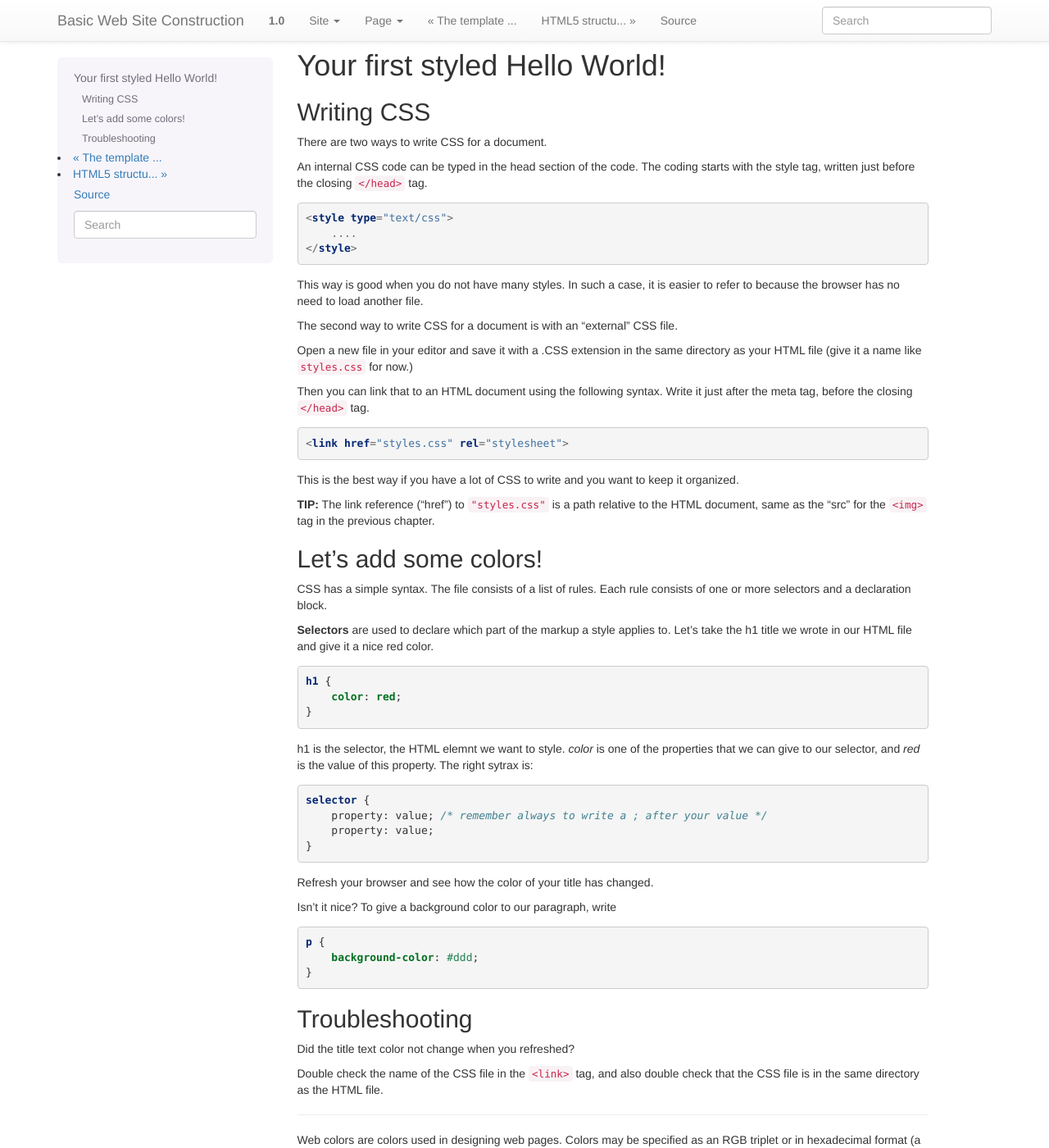
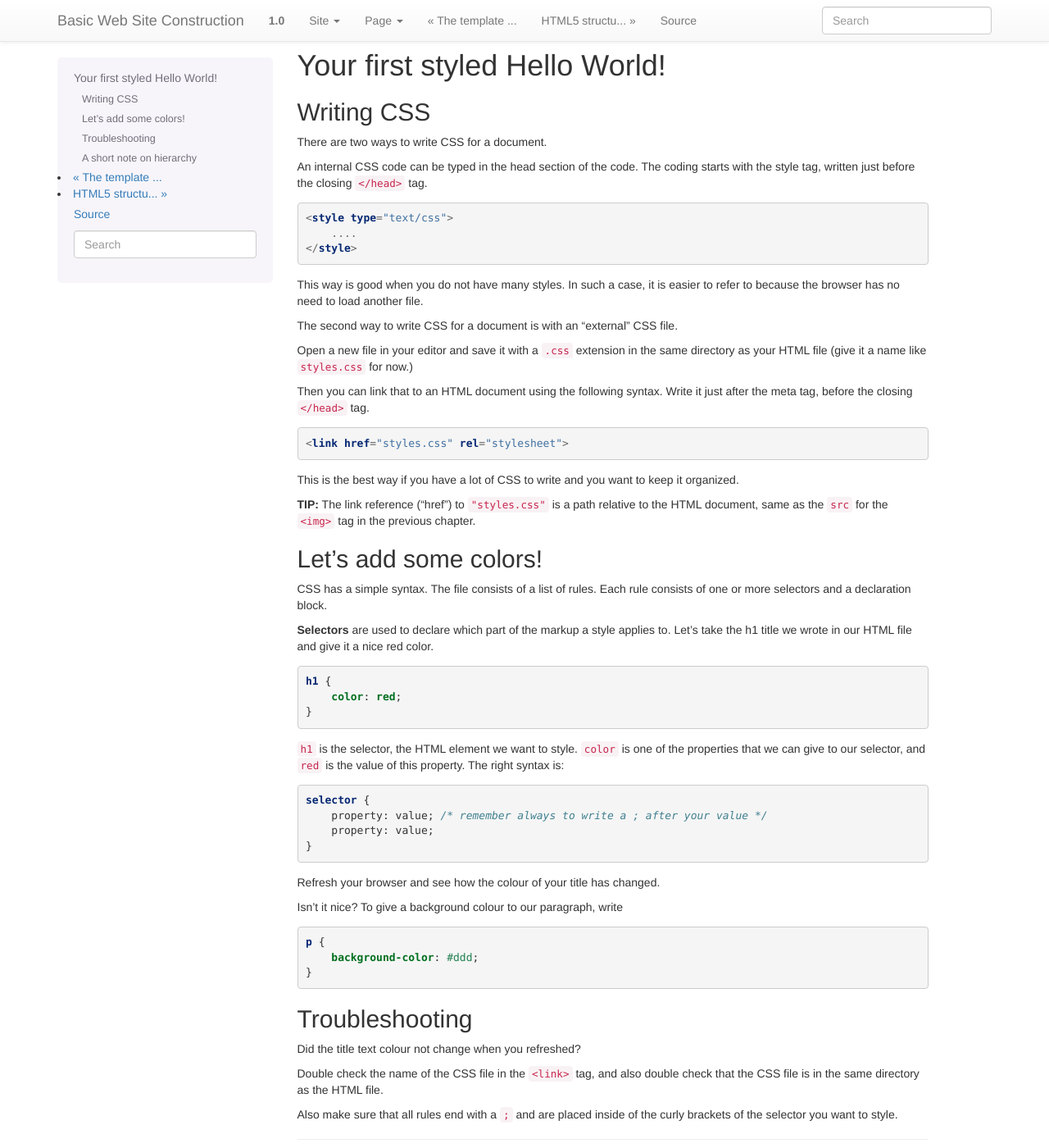
Before and after one commit to OpenTechSchool/html-css-beginners, a Sphinx documentation site: the page built from source/core/style.rst, in a window 1280 px wide and 1400 px high. Shown: the whole window at 82% size. Built offline with Sphinx 7.4.7, drawn with Linux system fonts in a browser that asks for light colours; formulas are drawn with MathJax 3; some of the changed text lies outside the part shown.

Commit message:
Porgressive update to gh-pages:
 - 4362e1147f
 - 7855d8da71
 - 0ad52336c8
 - e45a1971b4
 - e8408956d9
 - a5a42649a1
 - 9bb23538f6

```diff
--- a/source/core/resources.rst
+++ b/source/core/resources.rst
@@ -18,7 +18,7 @@ around to refer to as you work through the workshop.
 Reference material
 ------------------
 
-The Mozilla Developer Network (MDN), by the guys who make Firefox, host
+The Mozilla Developer Network (MDN), by the people who make Firefox, host
 some great resources:
 
 - HTML Portal - Guides, intros, tutorials, references, elements,
--- a/source/core/style.rst
+++ b/source/core/style.rst
@@ -22,7 +22,7 @@ easier to refer to because the browser has no need to load another file.
 The second way to write CSS for a document is with an "external" CSS
 file.
 
-Open a new file in your editor and save it with a .CSS extension in the
+Open a new file in your editor and save it with a ``.css`` extension in the
 same directory as your HTML file (give it a name like ``styles.css`` for
 now.)
 
@@ -37,7 +37,7 @@ This is the best way if you have a lot of CSS to write and you want to
 keep it organized.
 
 **TIP:** The link reference ("href") to ``"styles.css"`` is a path
-relative to the HTML document, same as the "src" for the ``<img>`` tag
+relative to the HTML document, same as the ``src`` for the ``<img>`` tag
 in the previous chapter.
 
 Let's add some colors!
@@ -56,9 +56,9 @@ it a nice red color.
         color: red;
     }
 
-h1 is the selector, the HTML elemnt we want to style. *color* is one of
-the properties that we can give to our selector, and *red* is the value
-of this property. The right sytrax is:
+``h1`` is the selector, the HTML element we want to style. ``color`` is one of
+the properties that we can give to our selector, and ``red`` is the value
+of this property. The right syntax is:
 
 ::
 
@@ -67,9 +67,9 @@ of this property. The right sytrax is:
         property: value;
     }
 
-Refresh your browser and see how the color of your title has changed.
+Refresh your browser and see how the colour of your title has changed.
 
-Isn't it nice? To give a background color to our paragraph, write
+Isn't it nice? To give a background colour to our paragraph, write
 
 ::
 
@@ -80,28 +80,31 @@ Isn't it nice? To give a background color to our paragraph, write
 Troubleshooting
 ---------------
 
-Did the title text color not change when you refreshed?
+Did the title text colour not change when you refreshed?
 
 Double check the name of the CSS file in the ``<link>`` tag, and also
 double check that the CSS file is in the same directory as the HTML
 file.
 
+Also make sure that all rules end with a ``;`` and are placed inside of the
+curly brackets of the selector you want to style.
+
 --------------
 
-Web colors are colors used in designing web pages. Colors may be
+Web colours are colours used in designing web pages. Colours may be
 specified as an RGB triplet or in hexadecimal format (a hex triplet).
 Hexadecimal color codes begin with a number sign (#). This number can be
 picked from a graphics software or from some nice web tool, such as,
-`Color picker <http://www.colorpicker.com/>`__, for example. When you
+`Color picker <http://www.colorpicker.com/>`_, for example. When you
 have chosen your color, copy the number that starts with # and paste
 that in your CSS file.
 
-Good to know: #000 is black and #fff is white.
+Good to know: ``#000`` is black and ``#fff`` is white.
 
 --------------
 
 Let's try now to give a nice border to our image, that we added to our
-page in the `first chapter <structure.md>`__.
+page in the :doc:`first chapter <structure>`.
 
 ::
 
@@ -121,5 +124,33 @@ top edge, we would write
     }
 
 Look at the `CSS cheat
-sheet <http://coding.smashingmagazine.com/2009/07/13/css-3-cheat-sheet-pdf/>`__
+sheet <http://coding.smashingmagazine.com/2009/07/13/css-3-cheat-sheet-pdf/>`_
 and give some more styles to your images.
+
+A short note on hierarchy
+-------------------------
+
+As you learned in the :doc:`structure section <structure>` in HTML you can
+nest your tags inside of one another like so:
+
+::
+
+    <div id="first-heading">
+        <h1>The h1 tags indicates the primary <div>header</div> of the document</h1>
+    </div>
+
+In CSS you can apply hierarchical styling like this:
+
+::
+
+    p {
+        color: black;
+    }
+    div p {
+        color: red;
+    }
+
+So we have two rules here. The first says the text colour in paragraphs
+should be black. The second rule is more *specific* - it says the text in
+paragraphs should be red, but only if those paragraphs are inside of a
+div tag. A more specific rule always beats a less specific rule.
```
Also changed, not shown: README.md (+2 -2 lines), source/core/structure.rst (+24 -10 lines).
